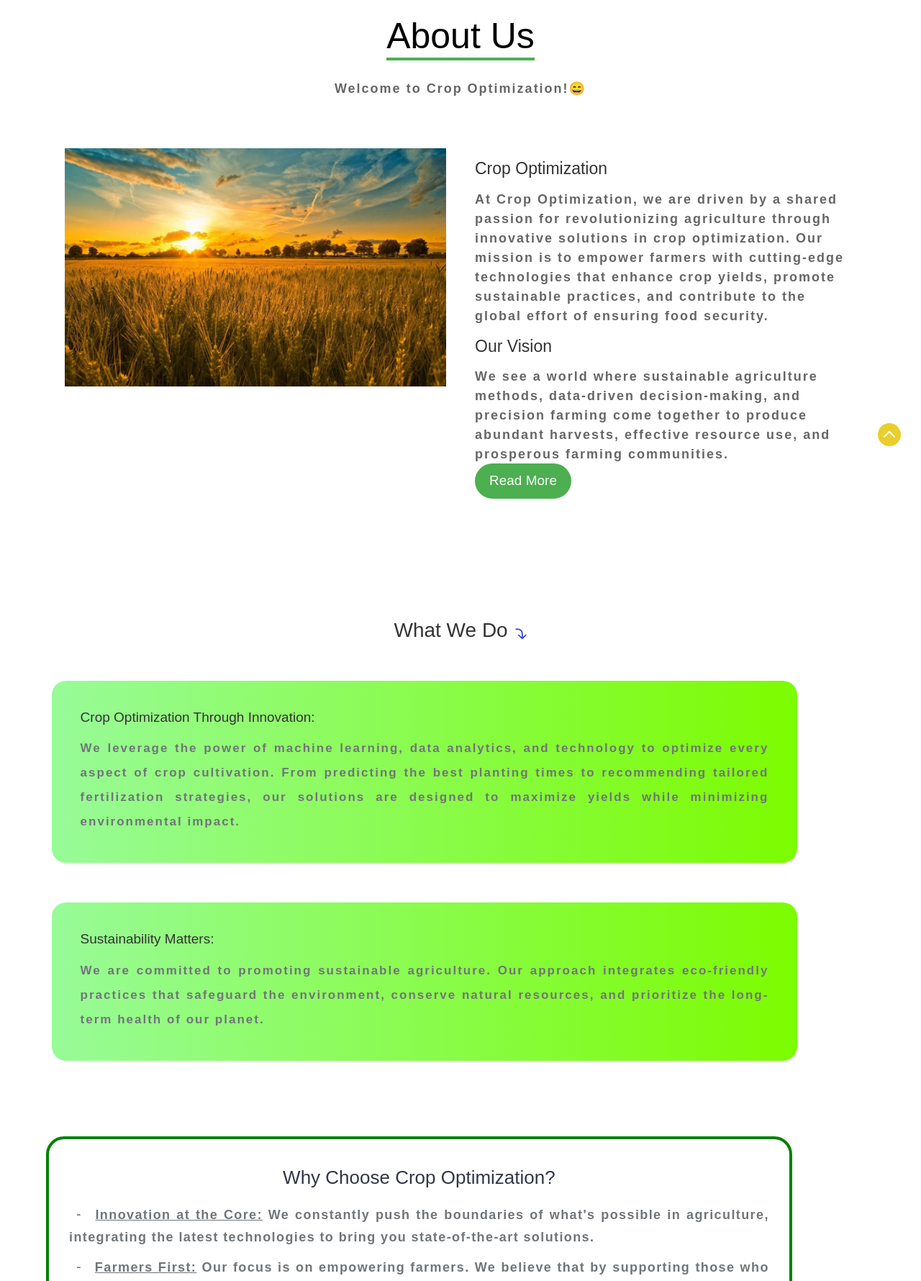
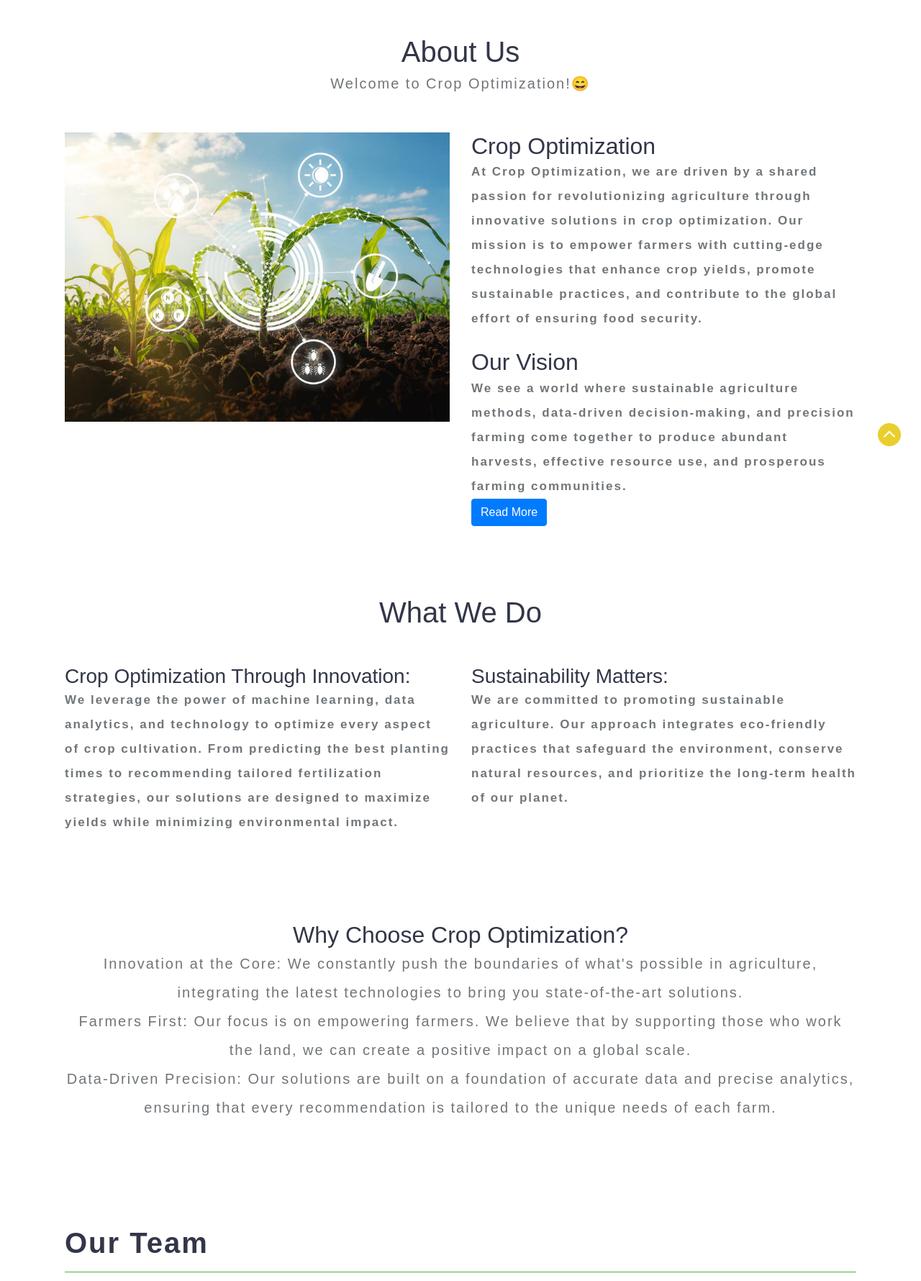
Before and after one commit to sultanbk/crpopt, a Flask app: page /about_us in a window 1280 px wide. Shown: the part 146-1926 px from the top of the page at 72% size. Run offline with Flask 3, Linux system fonts and the light colour scheme; parts of the project's set-up code (start-up, migrations or seed data) failed here and were passed over; some libraries are stand-ins or nearby versions; some web fonts are replaced.

Commit message:
about us changes

```diff
--- a/templates/aboutUs.html
+++ b/templates/aboutUs.html
@@ -1,77 +1,53 @@
-    <!--
-        <head>
-        <title>About Us</title>
-        <meta charset="utf-8">
-        <meta name="viewport" content="width=device-wdith, initial-sacle=1.0">
-        <link rel="preconnect" href="https://fonts.googleapis.com">
-        <link rel="preconnect" href="https://fonts.gstatic.com" crossorigin>
-        <link href="https://fonts.googleapis.com/css2?family=Roboto:wght@400;500;700&family=Sometype+Mono:wght@600&display=swap" rel="stylesheet">
-        <link rel="stylesheet" href="{{ url_for('static', filename='css/aboutUs.css') }} " type='text/css' />
-    </head>
-    -->
-
     {% extends 'layout.html' %}
 
     {% block body %}
-        <div class="head">
+        <div class="container py-5">
+            <div class="text-center mb-5">
                 <h1>About Us</h1>
-            <p>Welcome to Crop Optimization!&#128516</p>
+                <p class="lead">Welcome to Crop Optimization!&#128516</p>
             </div>
-        <div class="container">
-            <section class="about">
-                <div class="about-image">
-                    <img src="{{ url_for('static', filename='images/crop_background.jpg') }}">
+            <div class="row">
+                <div class="col-lg-6">
+                    <img class="img-fluid" src="{{ url_for('static', filename='images/crp.jpg') }}">
                 </div>
-                <div class="about-info">
-                    <div class="about-content">
+                <div class="col-lg-6">
                     <h2>Crop Optimization</h2>
-                        <p>At Crop Optimization, we are driven by a shared passion for revolutionizing agriculture through innovative solutions in crop optimization. Our mission is to empower farmers with cutting-edge technologies that enhance crop yields, promote sustainable practices, and contribute to the global effort of ensuring food security.</p>
-                    </div>
-                    <div class="about-content">
+                    <p>At Crop Optimization, we are driven by a shared passion for revolutionizing agriculture through innovative solutions in crop optimization. Our mission is to empower farmers with cutting-edge technologies that enhance crop yields, promote sustainable practices, and contribute to the global effort of ensuring food security.</p><br>
                     <h2>Our Vision</h2>
                     <p>We see a world where sustainable agriculture methods, data-driven decision-making, and precision farming come together to produce abundant harvests, effective resource use, and prosperous farming communities.</p>
-                        <a href="#section2" onclick="scrollToSection('section2')" class="read-more">
+                    <a href="#section2" onclick="scrollToSection('section2')" class="btn btn-primary">
                         Read More
                     </a>
                 </div>
             </div>
-            </section>
         </div>
-        <div class="more-about" id="section2">
-            <h1>What We Do<span class="arrow">&#10549</span></h1>
-            <div class="info1">
+        <div class="container py-5" id="section2">
+            <h1 class="text-center mb-5">What We Do</h1>
+            <div class="row">
+                <div class="col-lg-6 mb-4">
                     <h3>Crop Optimization Through Innovation:</h3>
                     <p>We leverage the power of machine learning, data analytics, and technology to optimize every aspect of crop cultivation. From predicting the best planting times to recommending tailored fertilization strategies, our solutions are designed to maximize yields while minimizing environmental impact.</p>
                 </div>
-            <div class="info1" style="margin-top: 20px;">
+                <div class="col-lg-6 mb-4">
                     <h3>Sustainability Matters:</h3>
                     <p>We are committed to promoting sustainable agriculture. Our approach integrates eco-friendly practices that safeguard the environment, conserve natural resources, and prioritize the long-term health of our planet.</p>
                 </div>
             </div>
-        <div class="about-team">
-            <div class="why">
+        </div>
+        <div class="container py-5">
+            <div class="text-center">
                 <h2>Why Choose Crop Optimization?</h2>
-                <p>
-                    <span style="padding: 10px; font-size: 20px;
-                    font-weight: 500; font-stretch:ultra-expanded ">
-                    &#45;
-                </span><strong style="text-decoration: underline;">Innovation at the Core:</strong> We constantly push the boundaries of what's possible in agriculture, integrating the latest technologies to bring you state-of-the-art solutions.
+                <p class="lead">
+                    <strong>Innovation at the Core:</strong> We constantly push the boundaries of what's possible in agriculture, integrating the latest technologies to bring you state-of-the-art solutions.
                 </p>
-                <p>
-                    <span style="padding: 10px; font-size: 20px;
-                    font-weight: 500; font-stretch:ultra-expanded ">
-                    &#45;
-                </span><strong style="text-decoration: underline;">Farmers First:</strong> Our focus is on empowering farmers. We believe that by supporting those who work the land, we can create a positive impact on a global scale.
+                <p class="lead">
+                    <strong>Farmers First:</strong> Our focus is on empowering farmers. We believe that by supporting those who work the land, we can create a positive impact on a global scale.
                 </p>
-                <p>
-                    <span style="padding: 10px; font-size: 20px;
-                    font-weight: 500; font-stretch:ultra-expanded ">
-                    &#45;
-                </span><strong style="text-decoration: underline;">Data-Driven Precision:</strong> Our solutions are built on a foundation of accurate data and precise analytics, ensuring that every recommendation is tailored to the unique needs of each farm.
+                <p class="lead">
+                    <strong>Data-Driven Precision:</strong> Our solutions are built on a foundation of accurate data and precise analytics, ensuring that every recommendation is tailored to the unique needs of each farm.
                 </p>
             </div>
         </div>
-
         <section class="blog py-5">
             <div class="container py-md-5">
                 <h3 class="heading project-header team-header text-left"> Our Team</h3><hr color="#60c344">
@@ -85,7 +61,7 @@
                                 <h4>Tipusultan B K</h4>
                             </div>
 
-                            <div class="social-links" style="margin-left: 20px;">
+                            <div class="social-links" style="display: flex; justify-content: center;">
                                 <a href="https://www.linkedin.com/in/tipusultan-k/" target="_blank" style="display: inline-block; background-color: #ecedf5; padding: 10px; margin: 5%; border-radius: 5px;">
                                     <i class="fab fa-linkedin-in" style="font-size: 24px;color: #60c344;"></i>
                                 </a>
@@ -104,7 +80,7 @@
                             <div class="blog-info2">
                                 <h4>P Raghavendra</h4>
                             </div>
-                            <div class="social-links" style="margin-left: 20px;">
+                            <div class="social-links" style="display: flex; justify-content: center;">
                                 <a href="https://www.linkedin.com/in/p-raghavendra-a9456a28b/" target="_blank" style="display: inline-block; background-color: #ecedf5; padding: 10px; margin: 5%; border-radius: 5px;">
                                     <i class="fab fa-linkedin-in" style="font-size: 24px;color: #60c344;"></i>
                                 </a>
@@ -124,7 +100,7 @@
                             <div class="blog-info2">
                                 <h4>Rithesh M</h4>
                             </div>
-                            <div class="social-links" style="margin-left: 20px;display: flex; justify-content: center;">
+                            <div class="social-links" style="display: flex; justify-content: center;">
                                 <a href="https://www.linkedin.com/in/ritheshm020901/" target="_blank" style="display: inline-block; background-color: #ecedf5; padding: 10px; margin: 5%; border-radius: 5px;">
                                     <i class="fab fa-linkedin-in" style="font-size: 24px;color: #60c344;"></i>
                                 </a>
@@ -144,7 +120,7 @@
                             <div class="blog-info2">
                                 <h4>Rohan L C</h4>
                             </div>
-                            <div class="social-links" style="margin-left: 20px; display: flex; justify-content: center;">
+                            <div class="social-links" style=" display: flex; justify-content: center;">
                                 <a href="https://www.linkedin.com/in/rohan-lokeshchandra-4a50a82a2/" target="_blank" style="display: inline-block; background-color: #ecedf5; padding: 10px; margin: 5%; border-radius: 5px;">
                                     <i class="fab fa-linkedin-in" style="font-size: 24px;color: #60c344;"></i>
                                 </a>
@@ -160,10 +136,6 @@
             </div>
         </section>
 
-        <div class="thank-you">
-            <h1>Thank you for choosing Crop Optimization.</h1>
-        </div>
-
         <script>
             function scrollToSection(sectionId) {
                 const section = document.getElementById(sectionId);
--- a/templates/index.html
+++ b/templates/index.html
@@ -35,7 +35,7 @@
 		<h3 class="heading mb-sm-5 mb-4 text-center"> Crop Optimization</h3>
 		<div class="row core-grids">
 			<div class="col-lg-6 core-left">
-				<img src="{{ url_for('static', filename='images/crop-protection-1280.jpg') }}" class="home-img img-fluid" alt="" style="object-fit:inherit; width: 100%; height: 100%;" />
+				<img src="{{ url_for('static', filename='images/crp.avif') }}" class="home-img img-fluid" alt="" style="object-fit:inherit; width: 100%; height: 100%;" />
 			</div>
 			<div class="col-lg-6 core-right">
 				<h3 class="mt-1">Growing Success, One Crop at a Time..</h3>
```
Also changed, not shown: static/images/crp.avif (added), static/images/crp.jpg (added). Lines whose indentation alone changed are shown as unchanged.
